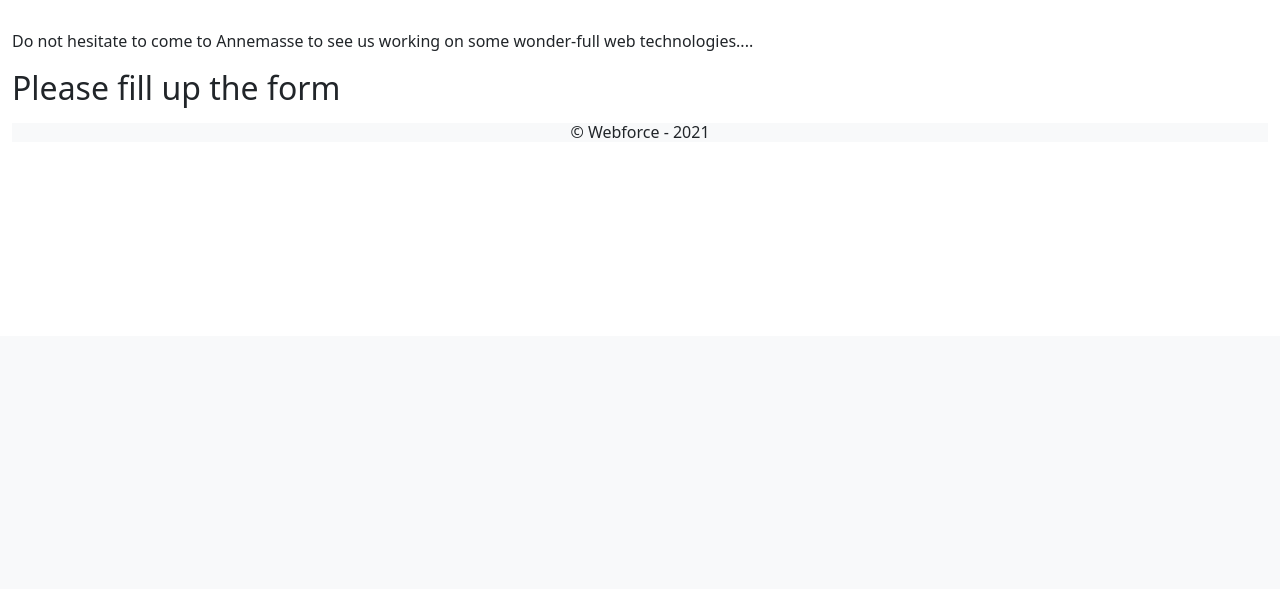
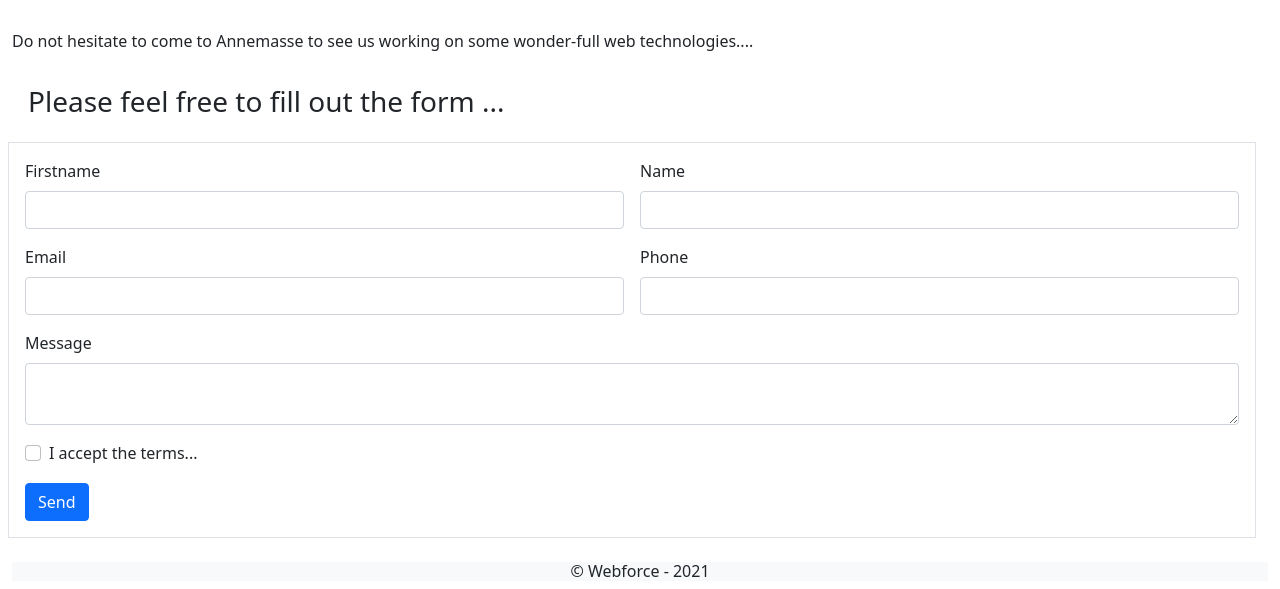
Before and after one commit to dekpo/phpSmallCMS, a PHP site: page /contact.php in a window 1280 px wide. Shown: the part 464-1053 px from the top of the page. Before the commit the page ends 602 px from the top, so only its background shows below. Run offline with PHP 8.4, Linux system fonts and the light colour scheme.

Commit message:
Form has been added

```diff
--- /dev/null
+++ b/assets/contact/forms/2021-08-26_11-34-38.txt
@@ -0,0 +1,6 @@
+firstname: Dekpo-Wyna
+name: Yologaza
+email: dekpo@me.com
+phone: 0659913379
+message: Hello
+accept: on
--- /dev/null
+++ b/assets/contact/forms/2021-08-26_11-47-05.txt
@@ -0,0 +1,6 @@
+firstname: Pierre
+name: Tombal
+email: machin@truc.fr
+phone: 045033333333
+message: Yo ! C'est moi
+accept: on
--- a/contact.php
+++ b/contact.php
@@ -1,12 +1,22 @@
 <?php
-require("./inc/library.php")
+require("./inc/library.php");
+if (!empty($_POST)){
+    $contact = "";
+    foreach($_POST as $k=>$v){
+        $contact .=$k.": ".clearInput($v)."\n";
+    }
+    //print_r_pre($contact);
+    writeAllTxt("./assets/contact/forms/". date("Y-m-d_H-i-s") . ".txt", $contact);
+}
 ?>
 <!doctype html>
 <html lang="en">
+
 <head>
     <?php include("./parts/head.php") ?>
     <title>Contact - Hello PHP !</title>
 </head>
+
 <body>
     <!-- NavBar -->
     <?php include("./parts/navbar.php") ?>
@@ -20,19 +30,52 @@ require("./inc/library.php")
         <div class="row">
             <div class="col-12">
                 <p>
-                    <?=nl2br(readAllTxt("./assets/contact/content.txt"));?>
+                    <?= nl2br(readAllTxt("./assets/contact/content.txt")); ?>
                 </p>
             </div>
         </div>
-        <div class="row">
-            <div class="col-12">
-                <h2>Please fill up the form</h2>
-
-            </div>
+        <div class="row p-3">
+            <h3>Please feel free to fill out the form ...</h3>
+            <!-- FORM -->
+            <form class="row g-3 border" action="" method="POST">
+                <div class="col-md-6">
+                    <label for="firstname" class="form-label">Firstname</label>
+                    <input type="text" class="form-control" id="firstname" name="firstname" required>
+                </div>
+                <div class="col-md-6">
+                    <label for="name" class="form-label">Name</label>
+                    <input type="text" class="form-control" id="name" name="name" required>
+                </div>
+                <div class="col-md-6">
+                    <label for="email" class="form-label">Email</label>
+                    <input type="email" class="form-control" id="email" name="email" required>
+                </div>
+                <div class="col-md-6">
+                    <label for="phone" class="form-label">Phone</label>
+                    <input type="text" class="form-control" id="phone" name="phone">
+                </div>
+                <div class="col-12">
+                    <label for="address" class="form-label">Message</label>
+                    <textarea id="message" name="message" rwo="5" class="form-control" style="width:100%" required></textarea>
+                </div>
+                <div class="col-12">
+                    <div class="form-check">
+                        <input class="form-check-input" type="checkbox" id="accept" name="accept" required>
+                        <label class="form-check-label" for="accept">
+                            I accept the terms...
+                        </label>
+                    </div>
+                </div>
+                <div class="col-12">
+                    <p><button type="submit" class="btn btn-primary">Send</button></p>
+                </div>
+            </form>
+            <!-- END FORM -->
         </div>
     </div>
     <!-- Footer -->
     <?php include("./parts/footer.php") ?>
     <!-- End Footer -->
 </body>
+
 </html>
```
